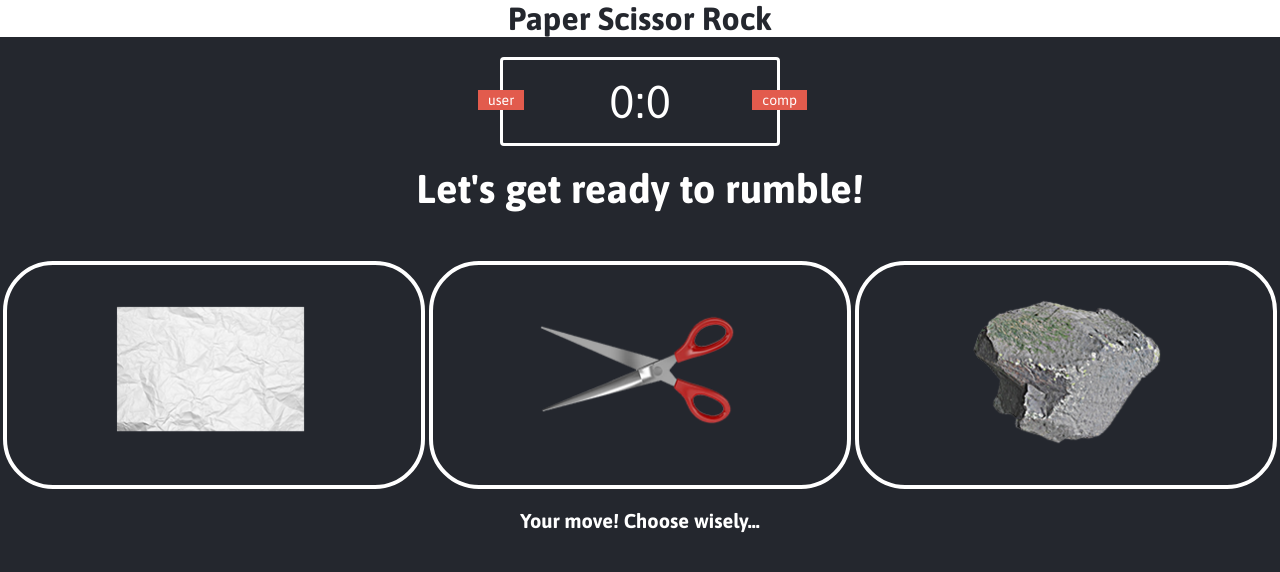
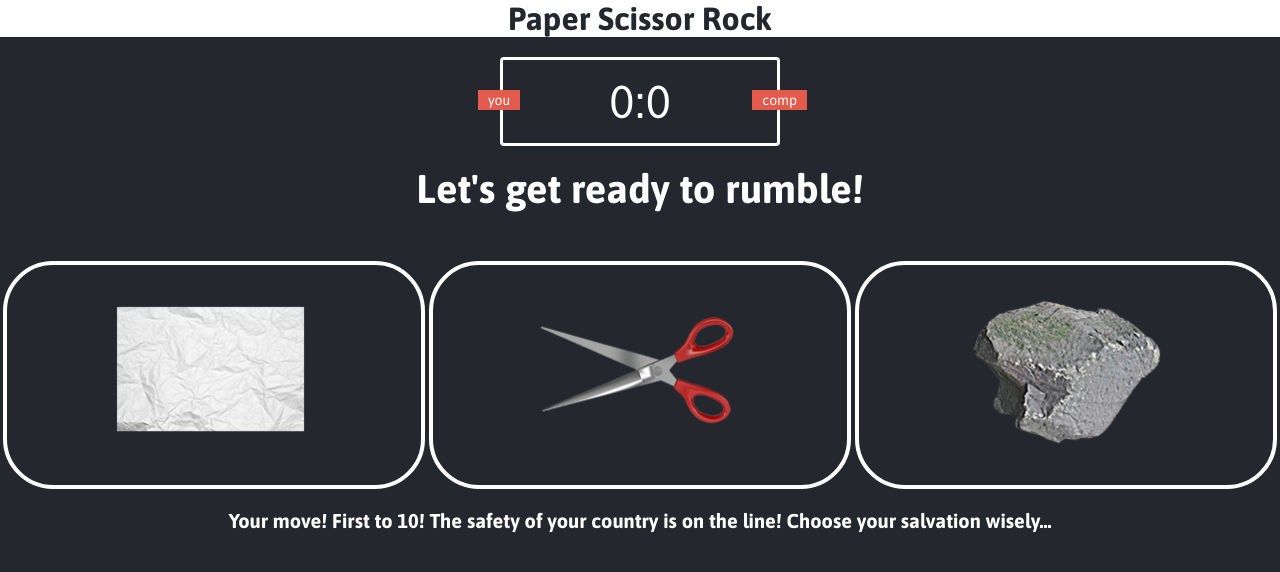
Before and after one commit to AndyDeNike/paper_scissor_rock, a plain HTML site: page index.html in a window 1280 px wide. Drawn offline with Linux system fonts and the light colour scheme.

Commit message:
Text Changed

```diff
--- a/index.html
+++ b/index.html
@@ -13,7 +13,7 @@
     </header>
 
     <div class="score-board">
-        <div id="user-label" class="badge">user</div>
+        <div id="user-label" class="badge">you</div>
         <div id="computer-label" class="badge">comp</div>
         <span id="user-score">0</span>:<span id="computer-score">0</span>
     </div>
@@ -34,7 +34,7 @@
         </div>
     </div>
 
-    <p id="action-message">Your move! Choose wisely...</p>
+    <p id="action-message">Your move! First to 10! The safety of your country is on the line! Choose your salvation wisely...</p>
 
     <script src="app.js" charset="UTF-8"></script>
 </body>
```
